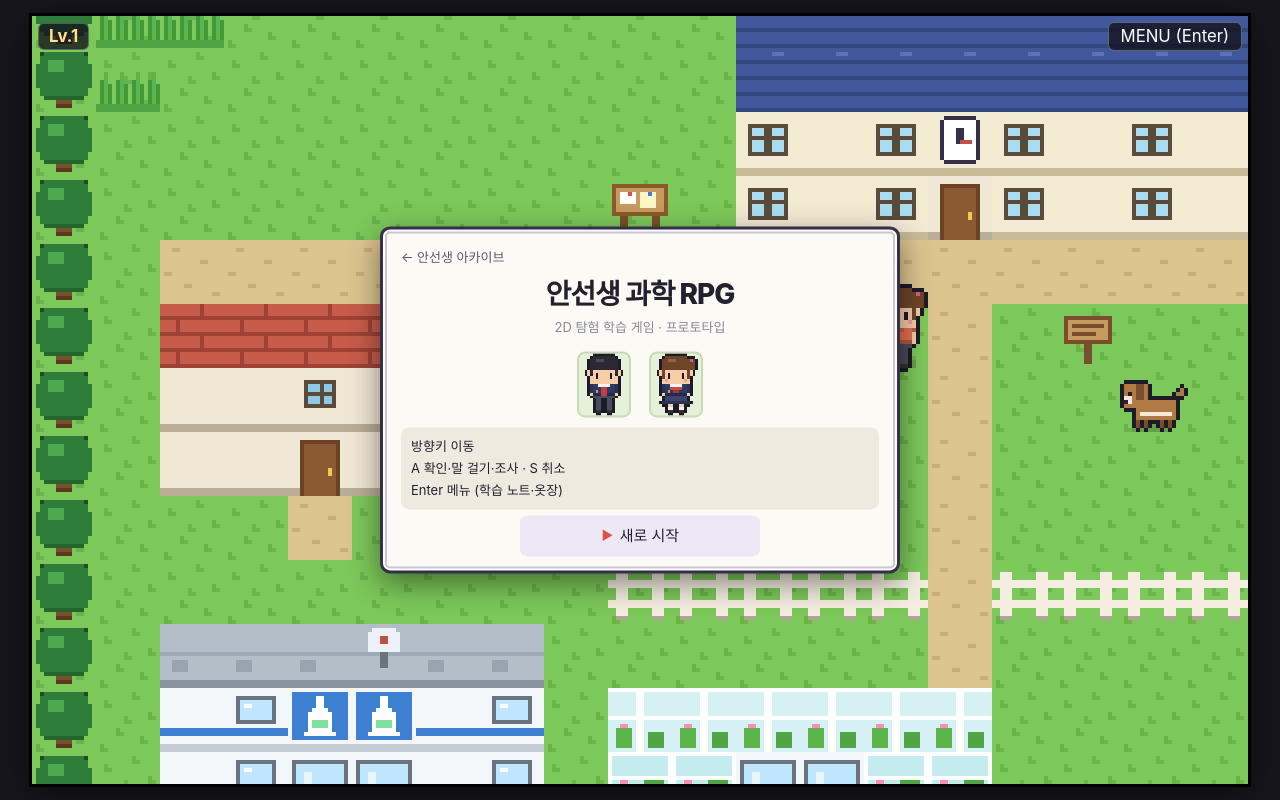
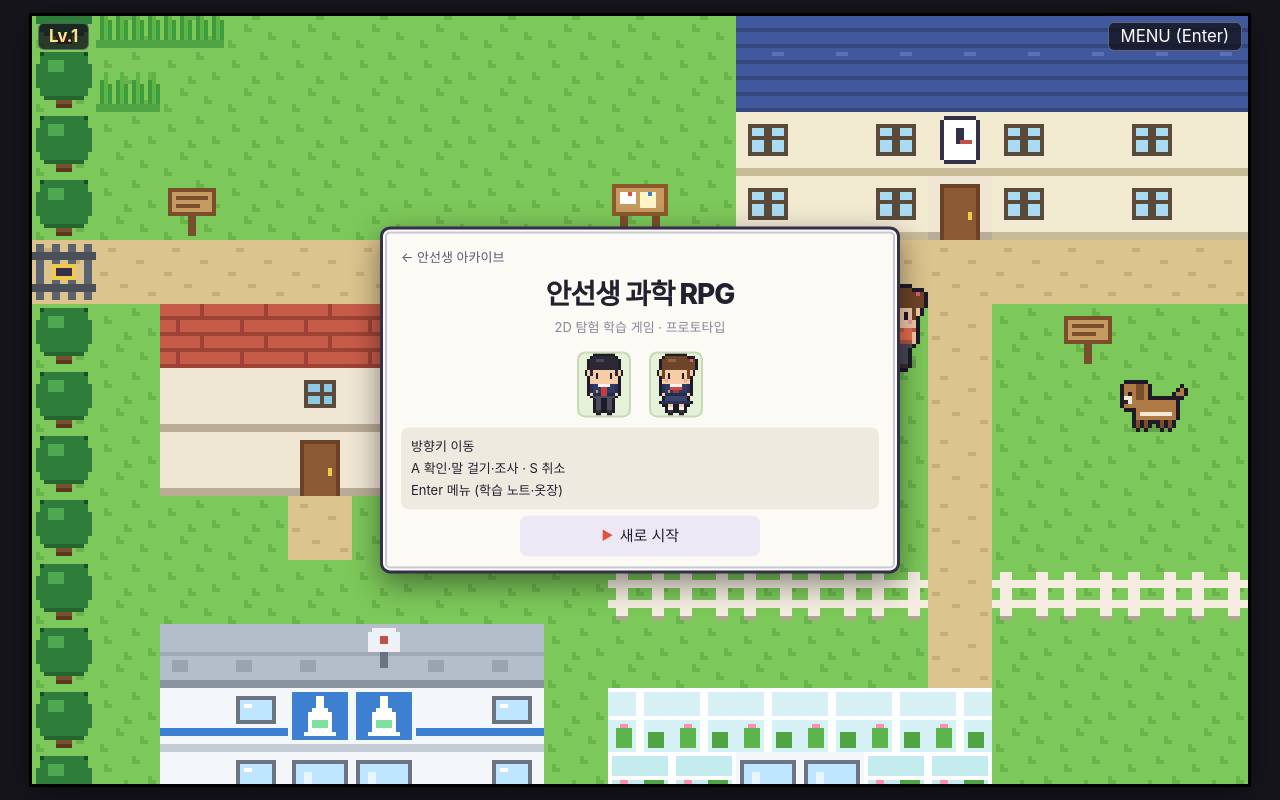
Before and after one commit to dkstjdghks/dkstjdghks.github.io, a plain HTML site: page science-rpg.html in a window 1280 px wide. Drawn offline with Linux system fonts and the light colour scheme; a web font is replaced by a local one.

Commit message:
네 방향 길, 대화 중 X로 바로 종료, 안선생 안경 제거
Co-Authored-By: Claude Opus 5.5 <noreply@anthropic.com>
Claude-Session: https://claude.ai/code/session_01Het8T16g7ANzJ9UwsZMxoh

```diff
--- a/science-rpg.html
+++ b/science-rpg.html
@@ -207,6 +207,8 @@ body.touch.land #bM{left:auto;right:22px;top:14px;transform:none}
    - 캐릭터: 남/여 교복, 머리·머리색·안경·옷·소품 선택. 레벨이 오르면 코디템이 열림
    - 저장: 이 기기 브라우저에만 저장 (이름·학번 등 개인정보는 받지 않음)
    - 시작: 성별 고르기(고정) → 이름(별명) 짓기 → 꾸미기 → 교실 튜토리얼(안선생, 건너뛰기 가능)
+   - 대화 중 ✕(S)를 누르면 대화가 바로 끝남 (질문이 있는 대화는 질문으로 바로 넘어감)
+   - 새싹 마을: 학교 앞에서 북·서·동·남 네 방향 길 (남쪽=숲길, 나머지=다음 단원 준비 중)
    - 새싹 마을 건물: 학교(교실)·가정집·연구소·도서관·관측소·온실 + 게시판 3곳 + 동물(고양이·강아지·토끼·병아리·오리)
    - 능력: Lv.2 배 타기(물 건너기), Lv.3 헬기(지도에서 클리어한 지역으로 이동)
    - 대사·문제·단서는 CONTENT / MAPS / UNITS 안의 [예시]. 나중에 실제 내용으로 교체
@@ -286,7 +288,7 @@ const NPC_LOOK={
   granny:{g:'f',hair:0,hcCol:'#c9c9d2',gl:1,out:'c',top:'#c06a8a',bottom:'#5a4a5a',acc:0},
   astronomer:{g:'m',hair:1,hc:1,gl:0,out:'c',top:'#3d3a6e',bottom:'#2b2a3a',acc:2,accCol:'#5a4fa0'},
   gardener:{g:'f',hair:1,hc:2,gl:0,out:'c',top:'#6a994e',bottom:'#6b4a2a',acc:1,accCol:'#e9c46a'},
-  ansun:{g:'m',hair:3,hc:0,gl:1,out:3,acc:0},
+  ansun:{g:'m',hair:3,hc:0,gl:0,out:3,acc:0},
   guide:{g:'f',hair:1,hc:1,gl:0,out:'c',top:'#e76f51',bottom:'#4a4a5a',acc:0},
   doubter:{g:'m',hair:1,hc:0,gl:0,out:'c',top:'#8d6cc4',bottom:'#3a3a44',acc:0},
   guard:{g:'m',hair:2,hc:0,gl:0,out:'c',top:'#3d5a80',bottom:'#2b2d42',acc:1,accCol:'#3d5a80'},
@@ -316,12 +318,12 @@ const MAPS={
     lockMsg:['문이 잠겨 있다.','안선생님 설명을 먼저 들어 보자.'],
     npcs:[{id:'ansun',name:'안선생',x:4,y:3,dir:'down',talk:ansunTalk}]},
   town:{name:'새싹 마을',indoor:false,rows:[
-    '##############################',
-    '#,,........CCCCCCCC........,,#',
-    '#,.........CCCCCCCC..........#',
-    '#..........cccJcccc........,,#',
-    '#........P.cccDcccc..........#',
-    '#.==========================.#',
+    '####################g#########',
+    '#,,........CCCCCCCC.=S.....,,#',
+    '#,.........CCCCCCCC.=........#',
+    '#..........cccJcccc.=......,,#',
+    '#.S......P.cccDcccc.=......S.#',
+    'g============================g',
     '#.RRRRR.......=.S.....YYYYYY.#',
     '#.HHHHH.......=.......yyZZyy.#',
     '#.HHDHH..F....=....F..yyDDyy.#',
@@ -344,7 +346,10 @@ const MAPS={
       '24,13':{to:'observatory',x:4,y:4,dir:'up'},
       '11,13':{to:'greenhouse',x:4,y:4,dir:'up'},'12,13':{to:'greenhouse',x:5,y:4,dir:'up'},
       '14,21':{to:'forest',x:6,y:1,dir:'down'}},
-    signs:{'16,6':['「새싹 마을」','북쪽: 학교 · 서쪽: 가정집, 연구소','동쪽: 도서관, 관측소 · 가운데: 온실','남쪽 문은 마을 문제가 해결되면 열린다.'],
+    signs:{'21,1':['「북쪽 길」','다음 단원 지역으로 이어지는 길이다. (준비 중)'],
+      '2,4':['「서쪽 길」','다음 단원 지역으로 이어지는 길이다. (준비 중)'],
+      '27,4':['「동쪽 길」','다음 단원 지역으로 이어지는 길이다. (준비 중)'],
+      '16,6':['「새싹 마을」','학교에서 네 방향으로 길이 나 있다.','북쪽·서쪽·동쪽 길: 다음 단원 지역 (준비 중)','남쪽 길: 숲길 — 마을 문제가 해결되면 열린다.','건물: 학교 · 가정집 · 연구소 · 도서관 · 관측소 · 온실'],
       '9,4':['📌 학교 게시판','[복습 예시] 식물은 잎에서 빛을 이용해 양분을 만든다.','모르는 게 생기면 MENU → 학습 노트를 보자.'],
       '20,11':['📌 마을 게시판','관측소: 다음 단원 「별과 우주」 준비 중!','온실: 식물을 직접 볼 수 있어요.'],
       '12,19':['📌 남쪽 게시판','남쪽 숲길로 가는 문은 마을 문제가 해결되면 열립니다.','[복습 예시] 증거를 모아 설득하기 — 단서 3개가 필요해요.']},
@@ -562,6 +567,7 @@ function paintTile(g,ch,indoor,variant){
       r(g,2,4,7,1,'#e8efe8');r(g,3,7,10,1,'#cfe0d2');r(g,2,10,5,1,'#cfe0d2');r(g,11,10,2,1,'#f2e6a0');break;
     case '$':pGrass(g);r(g,2,5,12,9,'#8a5a2b');r(g,2,5,12,3,'#b07a3c');r(g,2,8,12,1,'#5a3a1a');r(g,7,7,2,3,'#f2c94c');break;
     case 'o':pGrass(g);r(g,2,5,12,9,'#8a5a2b');r(g,2,5,12,2,'#5a3a1a');r(g,3,7,10,6,'#3a2412');break;
+    case 'g':pPath(g);for(let i=0;i<4;i++)r(g,1+i*4,1,2,14,'#5c6370');r(g,0,3,16,2,'#4a505a');r(g,0,11,16,2,'#4a505a');r(g,5,6,6,4,'#f2c94c');r(g,6,7,4,2,'#34304a');break;
     case 'C':r(g,0,0,16,16,'#41589c');for(let y=3;y<16;y+=4)r(g,0,y,16,1,'#33467e');r(g,(variant.length%2)?3:9,1,3,1,'#5a72b8');break;
     case 'c':r(g,0,0,16,16,'#f3ead2');r(g,0,14,16,2,'#c9bb98');if(variant==='w'){r(g,3,3,10,8,'#5b4a3a');r(g,4,4,8,6,'#a9dcf0');r(g,7,4,2,6,'#5b4a3a');r(g,4,6,8,1,'#5b4a3a')}break;
     case 'J':r(g,0,0,16,16,'#f3ead2');r(g,0,14,16,2,'#c9bb98');r(g,4,1,8,1,'#34304a');r(g,3,2,10,10,'#34304a');r(g,4,12,8,1,'#34304a');r(g,4,2,8,10,'#ffffff');r(g,4,3,8,8,'#ffffff');r(g,7,4,2,4,'#34304a');r(g,8,7,3,1,'#c0504a');break;
@@ -828,7 +834,7 @@ function loadMap(id,x,y,dir){
   if(started){showBanner(map.name);updateHUD()}
 }
 function tileAt(x,y){if(y<0||y>=map.rows.length||x<0||x>=map.rows[0].length)return '#';return map.rows[y][x]}
-const SOLID=new Set('#RH~FBTXQSK$CcJLlAYyZVvWwP*%'.split(''));
+const SOLID=new Set('#RH~FBTXQSK$CcJLlAYyZVvWwP*%g'.split(''));
 function isLocked(x,y){return !!(map.locked&&map.locked[x+','+y]&&!state.flags[map.lockFlag])}
 function passable(x,y,self){
   const c=tileAt(x,y);
@@ -1014,7 +1020,11 @@ function dlgKey(a){
     if(a==='ok'||a==='cancel'){const pick=a==='cancel'?1:DLG.ci,f=DLG.opts.choice.on[pick];endDlg();f&&f()}
     return;
   }
-  if(a!=='ok'&&a!=='cancel')return;
+  if(a==='cancel'){
+    if(DLG.opts.choice){DLG.i=DLG.pages.length-1;DLG.shown=DLG.pages[DLG.i].length;renderDlg();return}
+    const after=DLG.opts.after;endDlg();after&&after();return;
+  }
+  if(a!=='ok')return;
   const full=DLG.pages[DLG.i];
   if(Math.floor(DLG.shown)<full.length){DLG.shown=full.length;renderDlg();return}
   DLG.i++;
@@ -1097,6 +1107,7 @@ function interact(){
     case '*':say(['망원경으로 밤하늘을 들여다보았다. 별이 반짝반짝 빛난다!','(다음 단원 「별과 우주」에서 쓰일 예정)']);return;
     case '%':say(['유리 지붕으로 들어온 햇빛을 받아 잎이 초록색으로 싱싱하다.']);return;
     case 'G':if(!isOpenGate())say(['굳게 잠긴 문이다.','마을 문제가 해결되면 열릴 것 같다.']);return;
+    case 'g':say(['길이 막혀 있다.','다음 단원 지역으로 이어지는 길이다. (준비 중)']);return;
     case '~':
       if(player.onBoat)return;
       if(hasAbility('boat'))say(['물이 깊다.','🚤 배를 타고 건너갈까?'],{choice:{labels:['배를 탄다','그만둔다'],on:[()=>{
```
